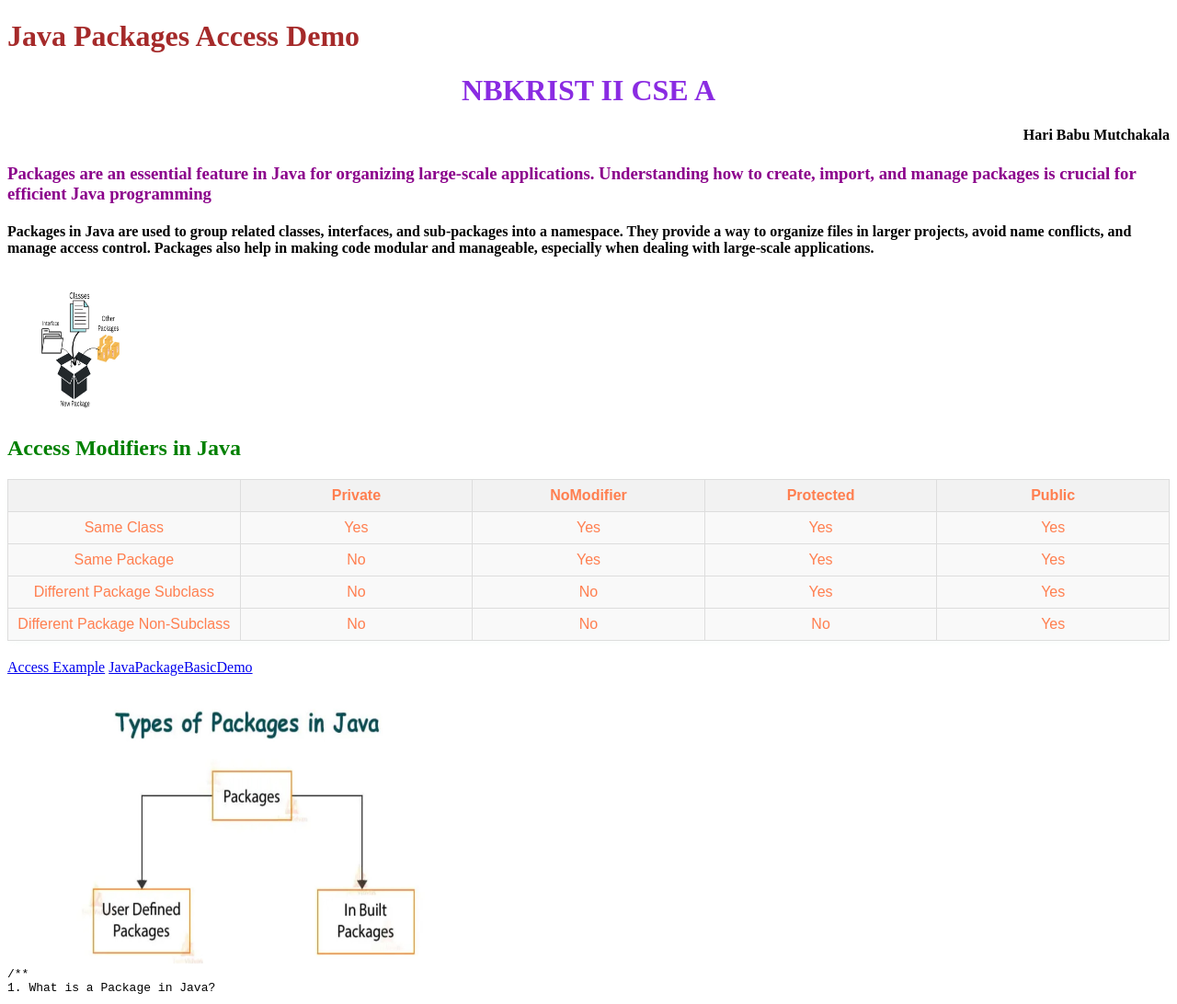
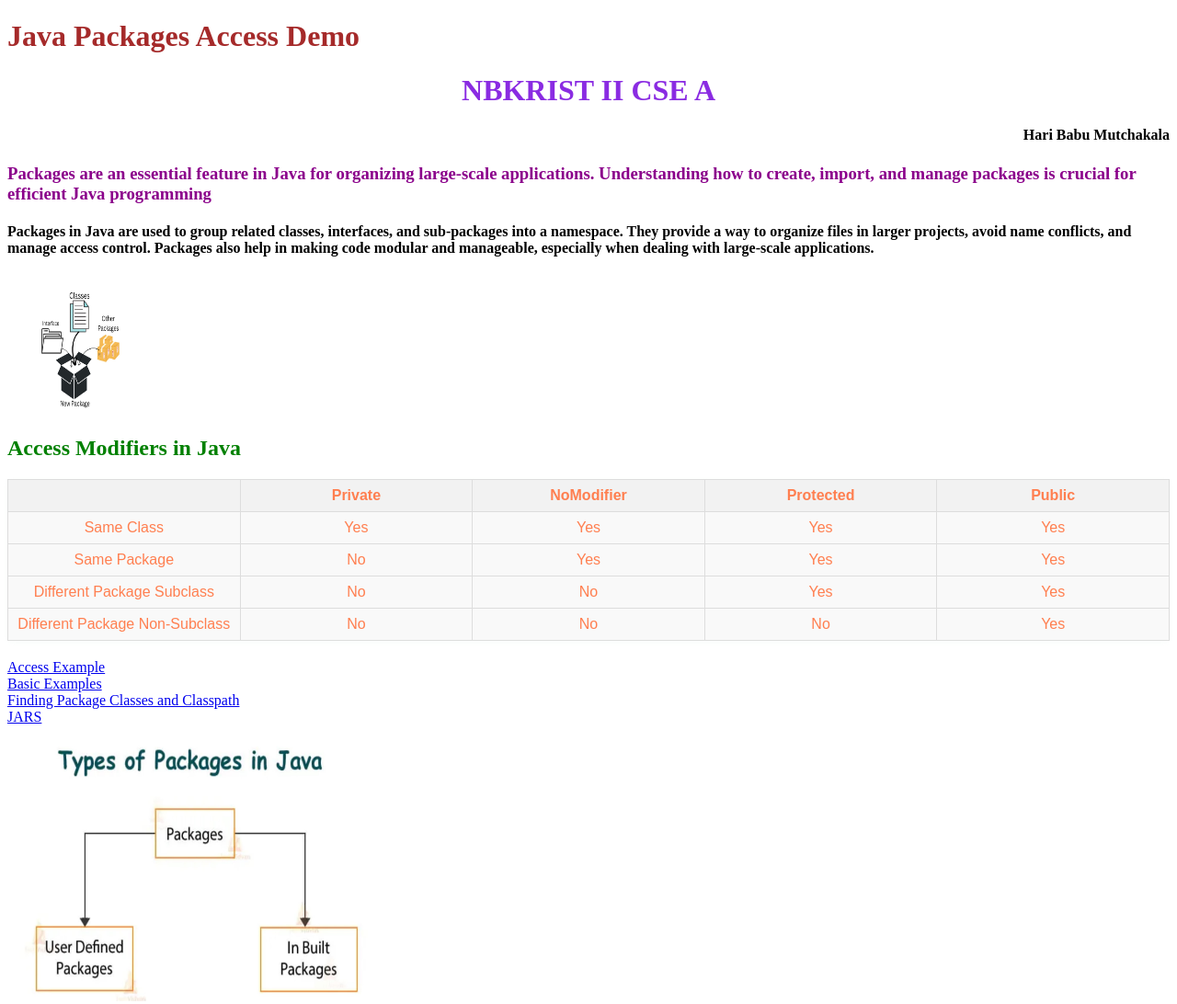
Before and after one commit to vallipedu/interviewstuff, a plain HTML site: page index.html in a window 1280 px wide. Shown: the top 1092 px of the page at 92% size. Drawn offline with Linux system fonts and the light colour scheme.

Commit message:
Update index.html

```diff
--- a/index.html
+++ b/index.html
@@ -90,11 +90,13 @@
         </tr>
 
     </table>
-     <a href="accessexample.html">Access Example</a>
-     <a href="moreexamples.html">JavaPackageBasicDemo</a>
-    <pre>
-        <img src="another.jpg" alt="NBK Logo" style="width:400px;height:300px;">
-/**
+    <a href="accessexample.html">Access Example</a><br>
+    <a href="moreexamples.html">Basic Examples</a><br>
+    <a href="findpath.html">Finding Package Classes and Classpath</a><br>
+    <a href="jars.html">JARS</a><br>
+    <img src="another.jpg" alt="NBK Logo" style="width:400px;height:300px;">
+ <pre>
+        /**
 1. What is a Package in Java?
 
 2. Why Use Packages?
@@ -259,6 +261,7 @@ Create another file in a different package `com/example/app/MainApp.java`:
 package com.example.app;
 
 // Importing the Greeter class from com.example.greetings
+<div style="border:1px solid rebeccapurple ;">
 import com.example.greetings.Greeter;
 
 public class MainApp {
@@ -267,6 +270,8 @@ public class MainApp {
         greeter.sayHello();
     }
 }
+</div>
+<div style="border:1px solid rebeccapurple ;background-color: cornflowerblue;">
 Step 3: Compiling and Running
 
 To compile and run this example, follow these steps:
@@ -285,9 +290,7 @@ java com.example.app.MainApp
 Output:
 
 Hello from the Greeter class!
-11. Use of `package-info.java`
-Java allows the creation of a `package-info.java` file to provide package-level documentation and annotations.
-
+</div>
 Example:
 
 /**
@@ -333,12 +336,11 @@ public class Main {
 
 }</pre>
 
-Formore <Details>
+For more information, you can refer to the official documentation:
     <a href="https://docs.oracle.com/javase/8/docs/api/index.html?java/lang/Object.html">Java Packages Documentation</a>
-</Details>
+
 </body>
 
 
 
-
 </html>
```
